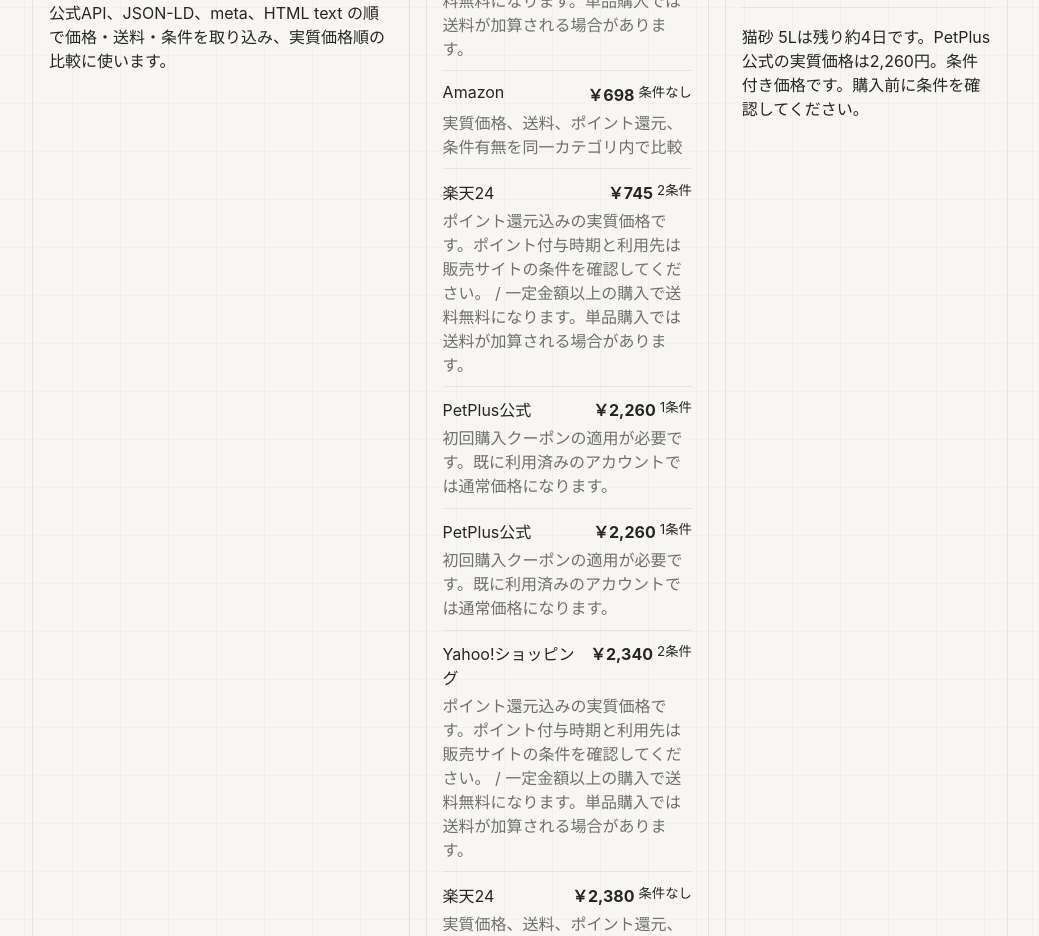
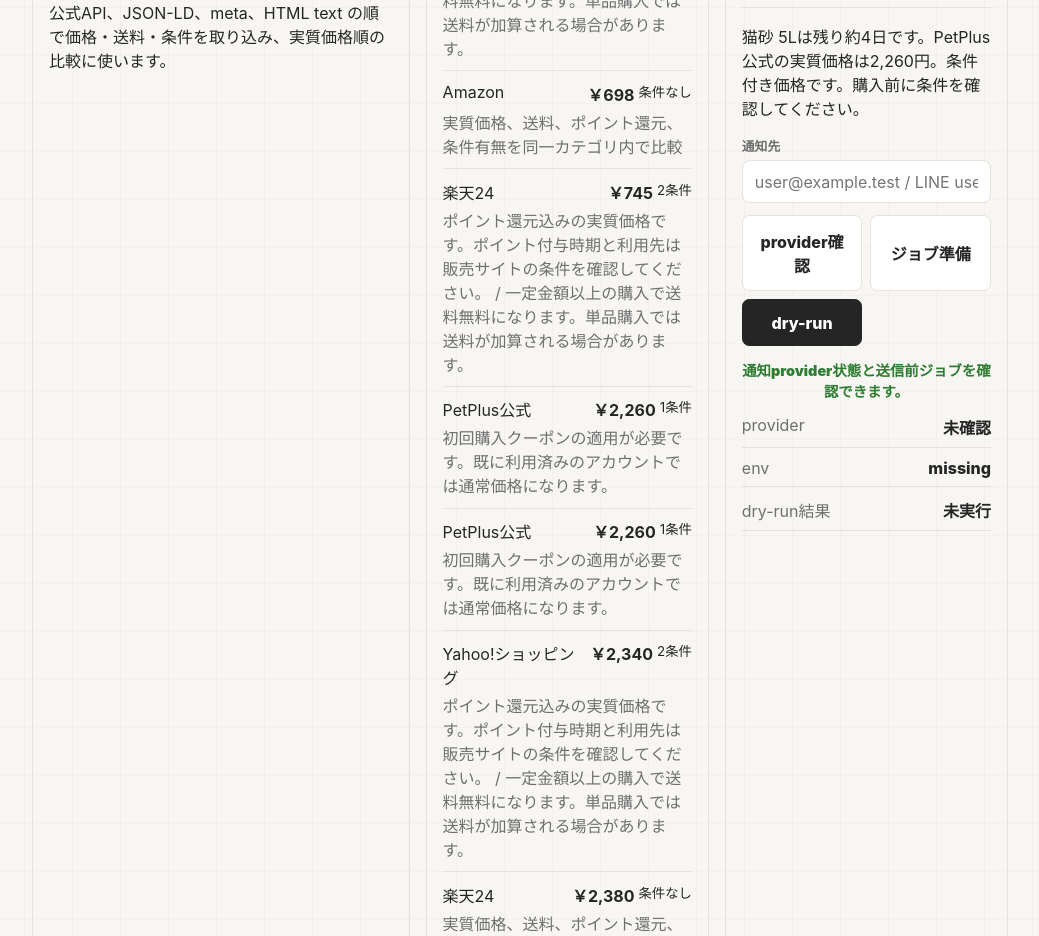
Before and after one commit to TMluku/Home-stack, a Next.js app: page / in a window 1280 px wide. Shown: the part 8200-9136 px from the top of the page, without its empty margins (120-1159 px from the left). Built offline with nearby package versions, Linux system fonts and the light colour scheme.

Commit message:
Connect notification ops controls

```diff
--- a/src/app/globals.css
+++ b/src/app/globals.css
@@ -1379,6 +1379,10 @@ h3 {
   text-align: right;
 }
 
+.ops-list--compact {
+  margin-top: 0.85rem;
+}
+
 .ops-panel input {
   background: var(--white);
   border: 1px solid var(--line);
--- a/src/components/HomeStackApp.tsx
+++ b/src/components/HomeStackApp.tsx
@@ -5,7 +5,7 @@ import { useEffect, useMemo, useState } from "react";
 import { flushSync } from "react-dom";
 import { categories, createDefaultState, detectedInventoryCandidates, normalizeState, STORAGE_KEY } from "@/lib/demo-state";
 import { recordOutboundClick, recordQueueDecision } from "@/lib/metrics";
-import type { NotificationJobSummary } from "@/lib/notification-jobs";
+import type { NotificationDispatchSummary, NotificationJobSummary, NotificationProviderReadiness } from "@/lib/notification-jobs";
 import { buildNotificationJobs, summarizeNotificationJobs } from "@/lib/notification-jobs";
 import { baseOffers } from "@/lib/offers";
 import type { ConditionAuditLogEntry, NotificationDraft, PriceFetchPlanStep, ServerSyncPayload } from "@/lib/post-mvp";
@@ -96,6 +96,13 @@ export function HomeStackApp() {
   const [serverSyncMessage, setServerSyncMessage] = useState(
     isStaticExport ? "GitHub Pages版ではAPI保存は未接続です。" : "Next.jsサーバー起動時に保存・読込できます。",
   );
+  const [notificationDestination, setNotificationDestination] = useState("");
+  const [notificationOpsBusy, setNotificationOpsBusy] = useState(false);
+  const [notificationOpsMessage, setNotificationOpsMessage] = useState(
+    isStaticExport ? "GitHub Pages版では通知APIは未接続です。" : "通知provider状態と送信前ジョブを確認できます。",
+  );
+  const [notificationProviderReadiness, setNotificationProviderReadiness] = useState<NotificationProviderReadiness | null>(null);
+  const [notificationDispatchSummary, setNotificationDispatchSummary] = useState<NotificationDispatchSummary | null>(null);
 
   useEffect(() => {
     try {
@@ -512,6 +519,97 @@ export function HomeStackApp() {
       setServerSyncMessage(error instanceof Error ? error.message : "保存済み状態を削除できませんでした。");
     } finally {
       setServerSyncBusy(false);
+    }
+  }
+
+  async function refreshNotificationStatus() {
+    if (isStaticExport) {
+      setNotificationOpsMessage("GitHub Pages版では通知provider状態APIは未接続です。Next.jsサーバーで有効になります。");
+      return;
+    }
+
+    setNotificationOpsBusy(true);
+    try {
+      const response = await fetch("/api/notifications/status", { method: "POST" });
+      const payload = (await response.json()) as { ok?: boolean; readiness?: NotificationProviderReadiness; error?: string };
+      if (!response.ok || !payload.ok || !payload.readiness) throw new Error(payload.error ?? "通知provider状態を取得できませんでした。");
+      setNotificationProviderReadiness(payload.readiness);
+      const activeStatus = payload.readiness.providers[state.household.channel];
+      setNotificationOpsMessage(
+        `${channelLabels[state.household.channel]} provider: ${activeStatus.mode}${activeStatus.configured ? "" : " / env未設定"}`,
+      );
+    } catch (error) {
+      setNotificationOpsMessage(error instanceof Error ? error.message : "通知provider状態を取得できませんでした。");
+    } finally {
+      setNotificationOpsBusy(false);
+    }
+  }
+
+  async function prepareNotificationJobs() {
+    if (isStaticExport) {
+      setNotificationOpsMessage("GitHub Pages版では通知ジョブ準備APIは未接続です。Next.jsサーバーで有効になります。");
+      return;
+    }
+
+    setNotificationOpsBusy(true);
+    try {
+      const response = await fetch("/api/notifications/prepare", {
+        method: "POST",
+        headers: { "content-type": "application/json" },
+        body: JSON.stringify({
+          payload: serverSyncPayload,
+          contactPoints: buildNotificationContactPoints(state.household.channel, notificationDestination),
+        }),
+      });
+      const payload = (await response.json()) as {
+        ok?: boolean;
+        readiness?: NotificationProviderReadiness;
+        summary?: NotificationJobSummary;
+        error?: string;
+      };
+      if (!response.ok || !payload.ok || !payload.summary) throw new Error(payload.error ?? "通知ジョブを準備できませんでした。");
+      setNotificationProviderReadiness(payload.readiness ?? null);
+      setNotificationOpsMessage(`通知ジョブ: queued ${payload.summary.queued} / blocked ${payload.summary.blocked}`);
+    } catch (error) {
+      setNotificationOpsMessage(error instanceof Error ? error.message : "通知ジョブを準備できませんでした。");
+    } finally {
+      setNotificationOpsBusy(false);
+    }
+  }
+
+  async function dispatchNotificationDryRun() {
+    if (isStaticExport) {
+      setNotificationOpsMessage("GitHub Pages版では通知dispatch APIは未接続です。Next.jsサーバーで有効になります。");
+      return;
+    }
+
+    setNotificationOpsBusy(true);
+    try {
+      const response = await fetch("/api/notifications/dispatch", {
+        method: "POST",
+        headers: { "content-type": "application/json" },
+        body: JSON.stringify({
+          payload: serverSyncPayload,
+          contactPoints: buildNotificationContactPoints(state.household.channel, notificationDestination),
+          dryRun: true,
+        }),
+      });
+      const payload = (await response.json()) as {
+        ok?: boolean;
+        readiness?: NotificationProviderReadiness;
+        summary?: NotificationDispatchSummary;
+        error?: string;
+      };
+      if (!response.ok || !payload.ok || !payload.summary) throw new Error(payload.error ?? "通知dry-run dispatchに失敗しました。");
+      setNotificationProviderReadiness(payload.readiness ?? null);
+      setNotificationDispatchSummary(payload.summary);
+      setNotificationOpsMessage(
+        `dry-run: ${payload.summary.dryRun} / skipped ${payload.summary.skipped} / failed ${payload.summary.failed}`,
+      );
+    } catch (error) {
+      setNotificationOpsMessage(error instanceof Error ? error.message : "通知dry-run dispatchに失敗しました。");
+    } finally {
+      setNotificationOpsBusy(false);
     }
   }
 
@@ -1049,7 +1147,12 @@ export function HomeStackApp() {
         <PostMvpOpsPanel
           conditionAuditLog={conditionAuditLog}
           notificationDrafts={notificationDrafts}
+          notificationDestination={notificationDestination}
+          notificationDispatchSummary={notificationDispatchSummary}
           notificationJobSummary={notificationJobSummary}
+          notificationOpsBusy={notificationOpsBusy}
+          notificationOpsMessage={notificationOpsMessage}
+          notificationProviderReadiness={notificationProviderReadiness}
           priceFetchPlan={priceFetchPlan}
           queueItemCount={queueSummary.itemCount}
           queueTotal={queueSummary.totalEffectivePrice}
@@ -1058,8 +1161,12 @@ export function HomeStackApp() {
           serverSyncBusy={serverSyncBusy}
           serverSyncMessage={serverSyncMessage}
           serverSyncPayload={serverSyncPayload}
+          onDispatchNotificationDryRun={dispatchNotificationDryRun}
           onLoadServerState={loadServerState}
+          onNotificationDestinationChange={setNotificationDestination}
+          onPrepareNotificationJobs={prepareNotificationJobs}
           onRefreshServerAccounts={refreshServerAccounts}
+          onRefreshNotificationStatus={refreshNotificationStatus}
           onResetServerState={resetServerSavedState}
           onSaveServerState={saveServerState}
           onServerAccountIdChange={setServerAccountId}
@@ -1344,7 +1451,12 @@ function LivePriceScanner({
 function PostMvpOpsPanel({
   conditionAuditLog,
   notificationDrafts,
+  notificationDestination,
+  notificationDispatchSummary,
   notificationJobSummary,
+  notificationOpsBusy,
+  notificationOpsMessage,
+  notificationProviderReadiness,
   priceFetchPlan,
   queueItemCount,
   queueTotal,
@@ -1353,15 +1465,24 @@ function PostMvpOpsPanel({
   serverSyncBusy,
   serverSyncMessage,
   serverSyncPayload,
+  onDispatchNotificationDryRun,
   onLoadServerState,
+  onNotificationDestinationChange,
+  onPrepareNotificationJobs,
   onRefreshServerAccounts,
+  onRefreshNotificationStatus,
   onResetServerState,
   onSaveServerState,
   onServerAccountIdChange,
 }: {
   conditionAuditLog: ConditionAuditLogEntry[];
   notificationDrafts: NotificationDraft[];
+  notificationDestination: string;
+  notificationDispatchSummary: NotificationDispatchSummary | null;
   notificationJobSummary: NotificationJobSummary;
+  notificationOpsBusy: boolean;
+  notificationOpsMessage: string;
+  notificationProviderReadiness: NotificationProviderReadiness | null;
   priceFetchPlan: PriceFetchPlanStep[];
   queueItemCount: number;
   queueTotal: number;
@@ -1370,8 +1491,12 @@ function PostMvpOpsPanel({
   serverSyncBusy: boolean;
   serverSyncMessage: string;
   serverSyncPayload: ServerSyncPayload;
+  onDispatchNotificationDryRun: () => void;
   onLoadServerState: () => void;
+  onNotificationDestinationChange: (value: string) => void;
+  onPrepareNotificationJobs: () => void;
   onRefreshServerAccounts: () => void;
+  onRefreshNotificationStatus: () => void;
   onResetServerState: () => void;
   onSaveServerState: () => void;
   onServerAccountIdChange: (value: string) => void;
@@ -1380,6 +1505,7 @@ function PostMvpOpsPanel({
   const latestDraft = notificationDrafts[0];
   const officialSourceCount = priceFetchPlan.filter((step) => step.extractionPriority[0] === "official-api").length;
   const directPageCount = priceFetchPlan.filter((step) => step.source === "direct-page").length;
+  const activeNotificationProvider = notificationProviderReadiness?.providers[serverSyncPayload.state.household.channel];
 
   return (
     <section id="post-mvp" className="section post-mvp-panel">
@@ -1449,6 +1575,48 @@ function PostMvpOpsPanel({
           <p>
             {latestDraft?.message ?? "次の実装では通知ジョブ、送信前プレビュー、失敗時リトライ、配信停止状態をサーバー側に保存します。"}
           </p>
+          <label className="field-label" htmlFor="notification-destination">
+            通知先
+          </label>
+          <input
+            id="notification-destination"
+            type="text"
+            value={notificationDestination}
+            onChange={(event) => onNotificationDestinationChange(event.target.value)}
+            placeholder="user@example.test / LINE user id / push endpoint"
+          />
+          <div className="ops-actions">
+            <button className="button button--ghost" type="button" onClick={onRefreshNotificationStatus} disabled={notificationOpsBusy}>
+              provider確認
+            </button>
+            <button className="button button--ghost" type="button" onClick={onPrepareNotificationJobs} disabled={notificationOpsBusy}>
+              ジョブ準備
+            </button>
+            <button className="button button--primary" type="button" onClick={onDispatchNotificationDryRun} disabled={notificationOpsBusy}>
+              dry-run
+            </button>
+          </div>
+          <p className="state-message" role="status">
+            {notificationOpsMessage}
+          </p>
+          <dl className="ops-list ops-list--compact">
+            <div>
+              <dt>provider</dt>
+              <dd>{activeNotificationProvider?.mode ?? "未確認"}</dd>
+            </div>
+            <div>
+              <dt>env</dt>
+              <dd>{activeNotificationProvider?.configured ? "ready" : "missing"}</dd>
+            </div>
+            <div>
+              <dt>dry-run結果</dt>
+              <dd>
+                {notificationDispatchSummary
+                  ? `dry ${notificationDispatchSummary.dryRun} / skip ${notificationDispatchSummary.skipped}`
+                  : "未実行"}
+              </dd>
+            </div>
+          </dl>
         </section>
 
         <section className="ops-panel" aria-label="アカウントとサーバー保存準備">
@@ -1523,6 +1691,11 @@ function clampNumber(value: FormDataEntryValue | null, min: number, max: number,
   return Math.min(max, Math.max(min, parsed));
 }
 
+function buildNotificationContactPoints(channel: Channel, destination: string) {
+  const trimmed = destination.trim();
+  return trimmed ? { [channel]: trimmed } : {};
+}
+
 async function copyText(text: string) {
   try {
     if (!navigator.clipboard?.writeText) return false;
```
Also changed, not shown: 3 other files (tests, documents, lock files or other folders).
